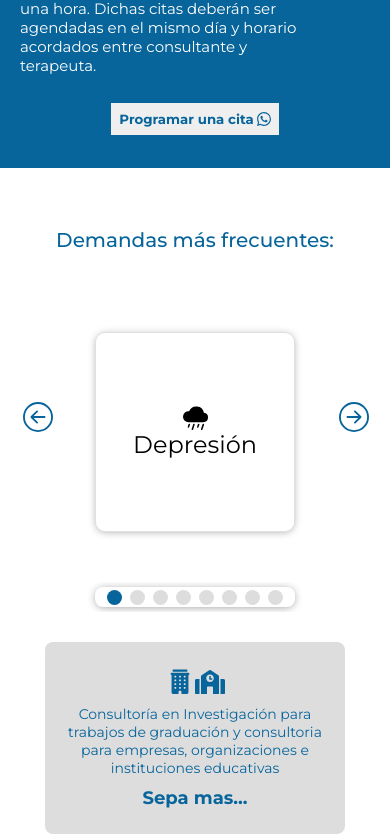
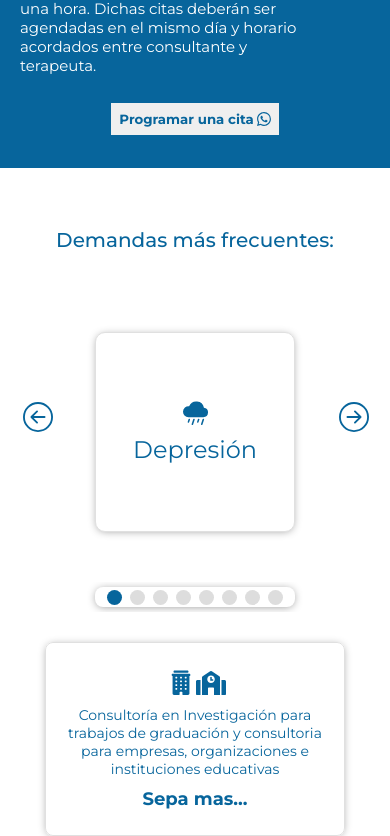
Before and after one commit to SmartDevs-nwgs/LP-Alejandro, a Next.js app: page / in a window 390 px wide. Shown: the part 1628-2464 px from the top of the page. Built offline with nearby package versions, Linux system fonts and the light colour scheme.

Commit message:
fix: responsive carousel for 1300px and 1800px

```diff
--- a/src/Components/Carousel/index.jsx
+++ b/src/Components/Carousel/index.jsx
@@ -23,9 +23,17 @@ const Carousel = () => {
         element = document.getElementsByClassName('card-three')[0]
         setTranslateList(element.offsetLeft - element.offsetLeft / 12)
         return
-      } else if (widthSize >= 1000) {
+      } else if (widthSize >= 1000 && widthSize < 1300) {
         element = document.getElementsByClassName('card-four')[0]
         setTranslateList(element.offsetLeft - element.offsetLeft / 9)
+        return
+      } else if (widthSize >= 1300 && widthSize < 1800) {
+        element = document.getElementsByClassName('card-four')[0]
+        setTranslateList(element.offsetLeft - element.offsetLeft / 6)
+        return
+      } else if (widthSize >= 1800) {
+        element = document.getElementsByClassName('card-four')[0]
+        setTranslateList(element.offsetLeft - element.offsetLeft / 4.6)
         return
       }
       element = document.getElementsByClassName('card-two')[0]
@@ -39,9 +47,17 @@ const Carousel = () => {
         element = document.getElementsByClassName('card-five')[0]
         setTranslateList(element.offsetLeft - element.offsetLeft / 23)
         return
-      } else if (widthSize >= 1000) {
+      } else if (widthSize >= 1000 && widthSize < 1300) {
         element = document.getElementsByClassName('card-seven')[0]
         setTranslateList(element.offsetLeft - element.offsetLeft / 17.5)
+        return
+      } else if (widthSize >= 1300 && widthSize < 1800) {
+        element = document.getElementsByClassName('card-seven')[0]
+        setTranslateList(element.offsetLeft - element.offsetLeft / 11)
+        return
+      } else if (widthSize >= 1800) {
+        element = document.getElementsByClassName('card-seven')[0]
+        setTranslateList(element.offsetLeft - element.offsetLeft / 8.3)
         return
       }
       element = document.getElementsByClassName('card-three')[0]
--- a/src/Components/Carousel/style.jsx
+++ b/src/Components/Carousel/style.jsx
@@ -13,6 +13,10 @@ export const StyleCarousel = styled.section`
     h2 {
       font-size: 20px;
       font-weight: 500;
+
+      @media (min-width: 900px) {
+        font-size: 28px;
+      }
     }
   }
   .left-arrow {
@@ -24,6 +28,12 @@ export const StyleCarousel = styled.section`
     z-index: 1;
     @media (min-width: 900px) {
       font-size: 38px;
+    }
+    @media (min-width: 1300px) {
+      margin-left: 16%;
+    }
+    @media (min-width: 1800px) {
+      margin-left: 18%;
     }
   }
   .right-arrow {
@@ -38,6 +48,12 @@ export const StyleCarousel = styled.section`
     }
     @media (min-width: 900px) {
       font-size: 38px;
+    }
+    @media (min-width: 1300px) {
+      margin-left: 81.5%;
+    }
+    @media (min-width: 1800px) {
+      margin-left: 79%;
     }
   }
   .progression-bar {
@@ -126,17 +142,26 @@ export const StyleCarousel = styled.section`
     display: flex;
     justify-content: center;
     align-items: center;
+    color: var(--blue);
+
     @media (min-width: 700px) {
       min-width: 40%;
     }
     @media (min-width: 1000px) {
       min-width: 25vw;
     }
+    @media (min-width: 1300px) {
+      min-width: 20vw;
+    }
+    @media (min-width: 1800px) {
+      min-width: 15vw;
+    }
     div {
       border: 1px solid black;
       background-color: var(--white);
       float: left;
       display: flex;
+      gap: 10px;
       flex-direction: column;
       justify-content: center;
       align-items: center;
@@ -167,7 +192,10 @@ export const StyleCarousel = styled.section`
       text-align: center;
       border-radius: 8px;
       width: 300px;
-      background-color: var(--grey1);
+      border: 1px solid #e0e0e0;
+      box-shadow: 0px 1px 8px -2px #989898;
+      -moz-box-shadow: 0px 1px 8px -2px #989898;
+      -webkit-box-shadow: 0px 1px 8px -2px #989898;
 
       .icons {
         width: 300px;
--- a/src/Components/MainContainer/style.jsx
+++ b/src/Components/MainContainer/style.jsx
@@ -116,7 +116,9 @@ export const StyledMainContainer = styled.main`
     }
     @media (min-width: 1200px) {
       padding-left: 100px;
+      justify-content: space-around;
       .title {
+        width: 45%;
         h1 {
           font-size: 34px;
         }
@@ -134,5 +136,22 @@ export const StyledMainContainer = styled.main`
         }
       }
     }
+    @media (min-width: 1800px) {
+      padding-left: 100px;
+      justify-content: space-between;
+      .title {
+        position: relative;
+        left: 13.2%;
+      }
+
+      .div-button {
+        width: 30%;
+
+        button {
+          height: 60px;
+          font-size: 14px;
+        }
+      }
+    }
   }
 `
```
